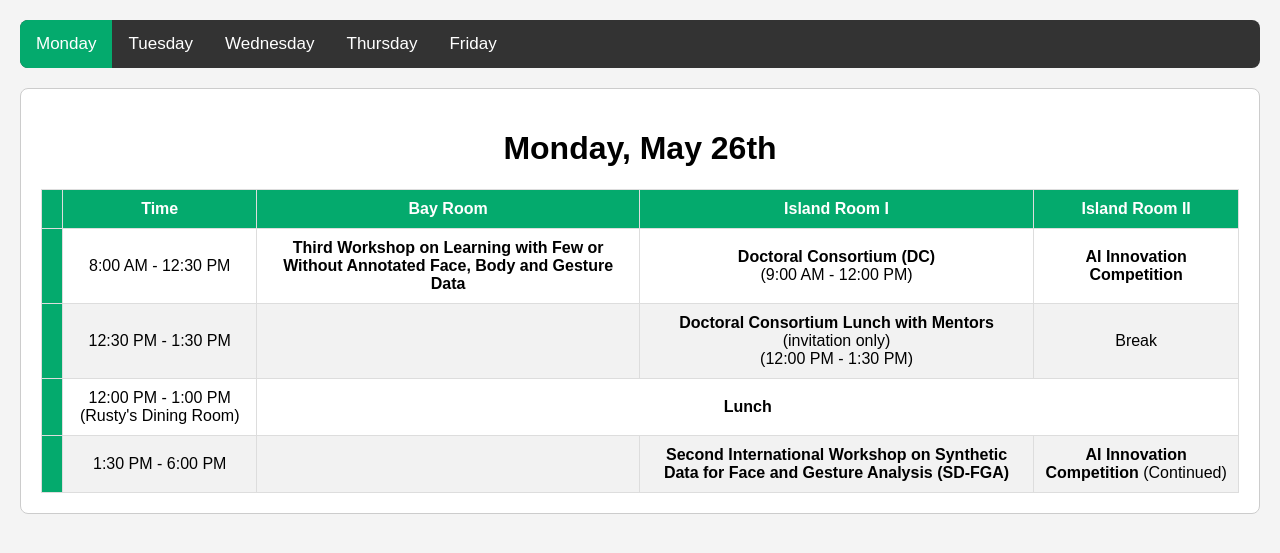
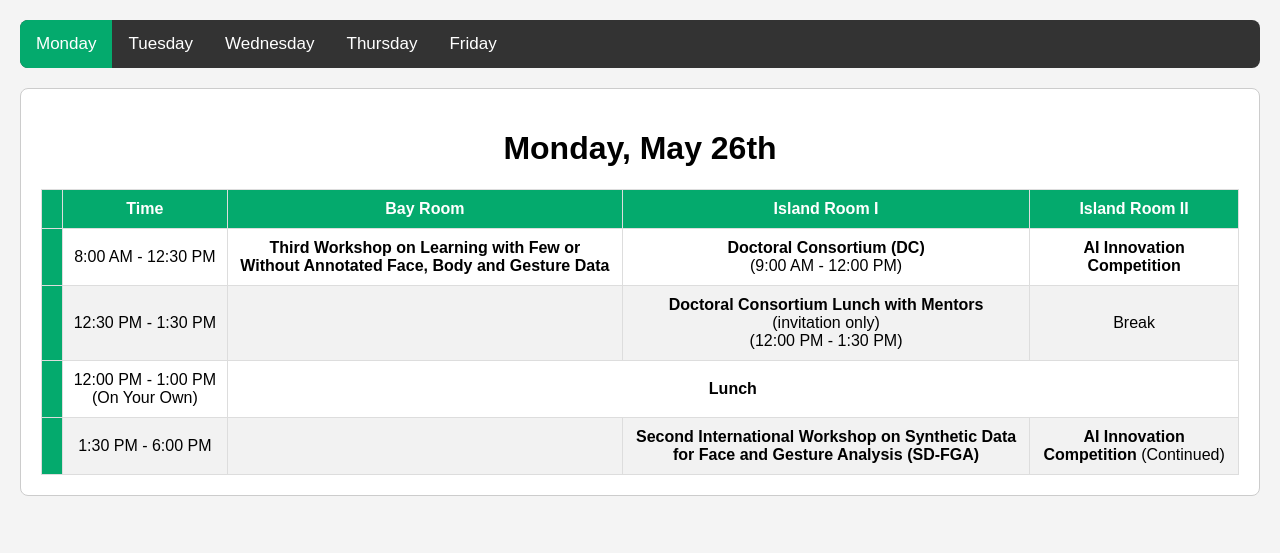
Before and after one commit to tempestt-neal/home, a Jekyll site: the page FG2025_LiveProgram.html, which Jekyll copies as it is, in a window 1280 px wide. Shown: the top 553 px of the page. Built offline with Jekyll 4.4.1, drawn with Linux system fonts in a browser that asks for light colours.

Commit message:
Update FG2025_LiveProgram.html

```diff
--- a/FG2025_LiveProgram.html
+++ b/FG2025_LiveProgram.html
@@ -106,7 +106,7 @@
 </tr>
     <tr style="text-align: right;">
 <th style="text-align: center;"></th>
-<td style="text-align: center;">12:00 PM - 1:00 PM (Rusty's Dining Room)</td>
+<td style="text-align: center;">12:00 PM - 1:00 PM (On Your Own)</td>
 <td colspan="3" style="text-align: center;"><b>Lunch</b> </td>
 
 </tr>
@@ -1524,7 +1524,7 @@ Norwegian University of Science and Technology</td>
 </tr>
 <tr>
 <th style="text-align: center;"></th>
-<td style="text-align: center;">12:00 PM - 1:00 PM (Rusty's Dining Room)</td>
+<td style="text-align: center;">12:00 PM - 1:00 PM (On Your Own)</td>
     <td colspan="2" style="text-align: center;"> <b>Lunch</b> </td>
 <td style="text-align: center;"> </td>
 </tr>
```
